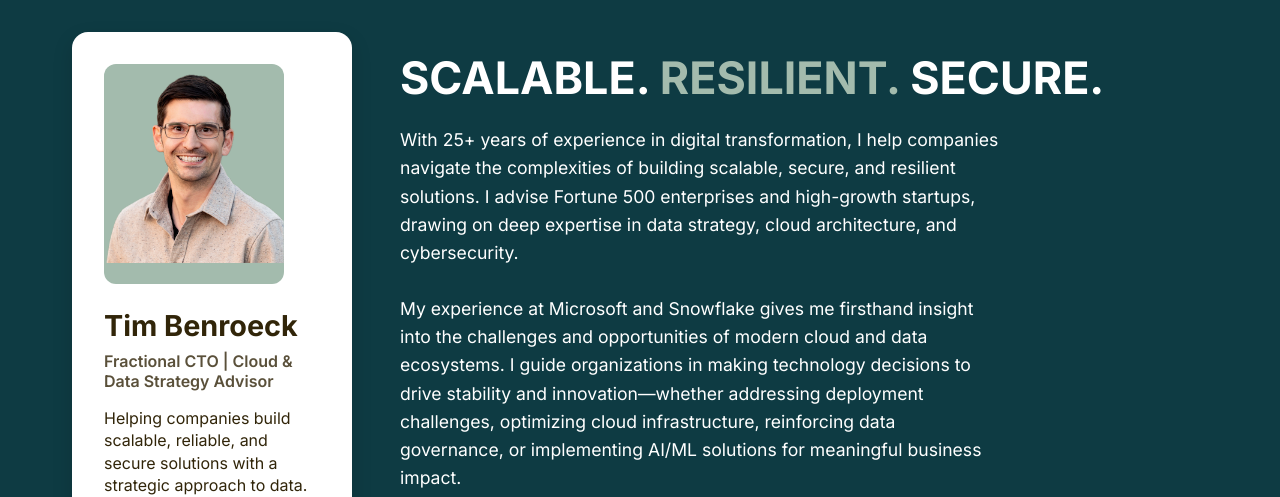
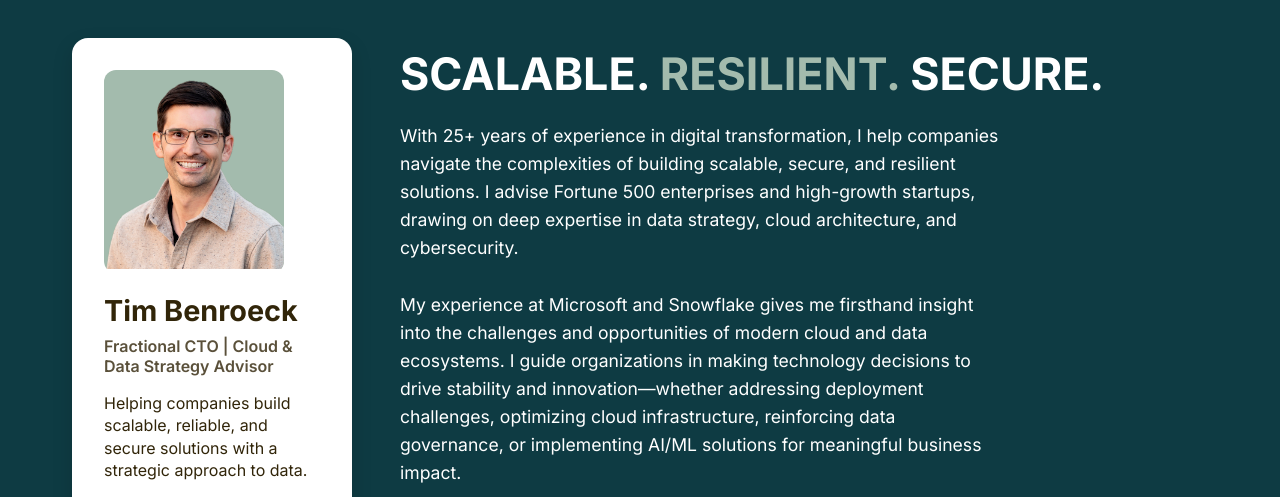
Before and after one commit to timbenroeck/timbenroeck.github.io, a plain HTML site: page index.html in a window 1280 px wide. Shown: the top 497 px of the page. Drawn offline with Linux system fonts and the light colour scheme.

Commit message:
changed styles

```diff
--- a/styles.css
+++ b/styles.css
@@ -46,15 +46,17 @@ body {
 
 .profile-image-wrapper {
   width: 180px;
-  height: 220px;
-  background-color: var(--accent-color);
+  height: auto;
   border-radius: 12px;
-  margin-bottom: 1.5rem;
+  margin-bottom: 1.25rem;
   overflow: hidden;
+  background-color: transparent; /* Remove green background */
+
 }
 
 .profile-image {
   width: 100%;
+  background-color: var(--accent-color);
   height: auto;
   object-fit: cover;
 }
@@ -184,7 +186,7 @@ body {
   .profile-image-wrapper {
     display: none;
     width: 120px;
-    height: 150px;
+    height: auto;
     flex-shrink: 0;
     margin-bottom: 0;
   }
```
